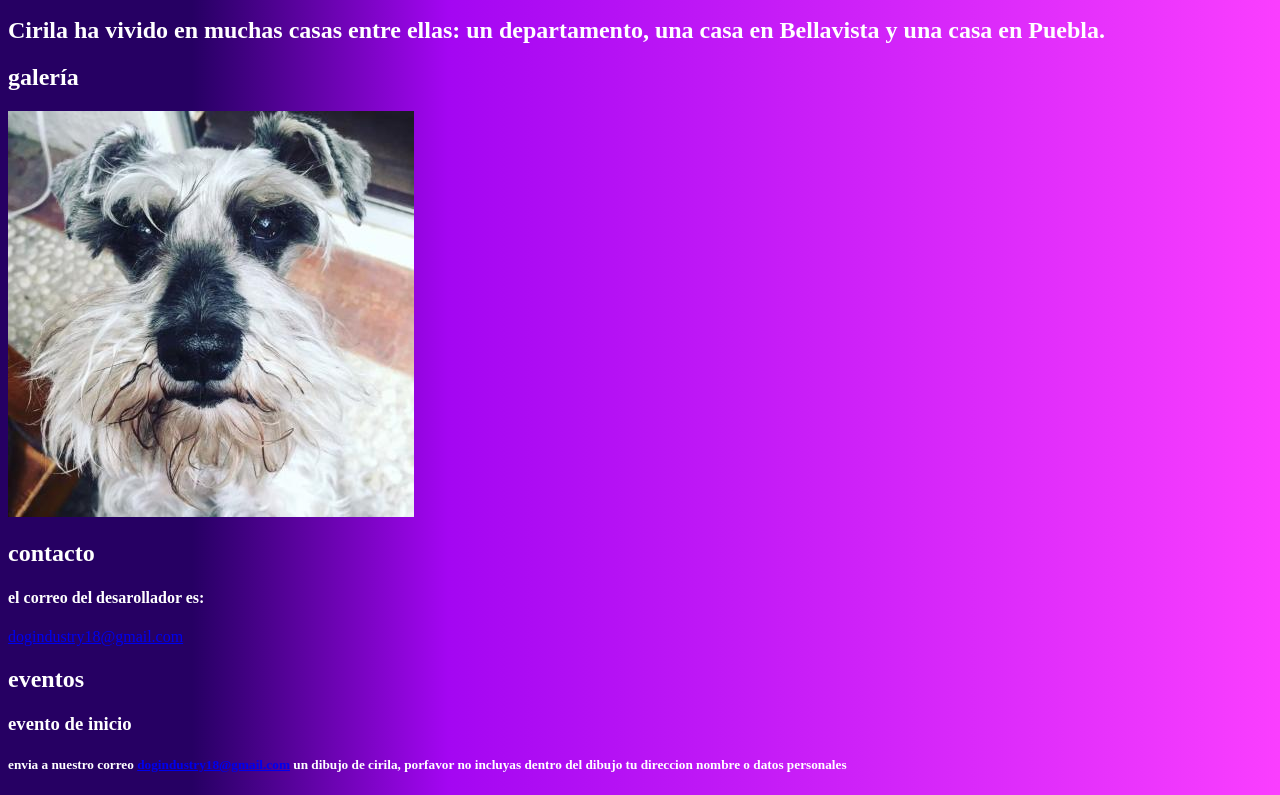
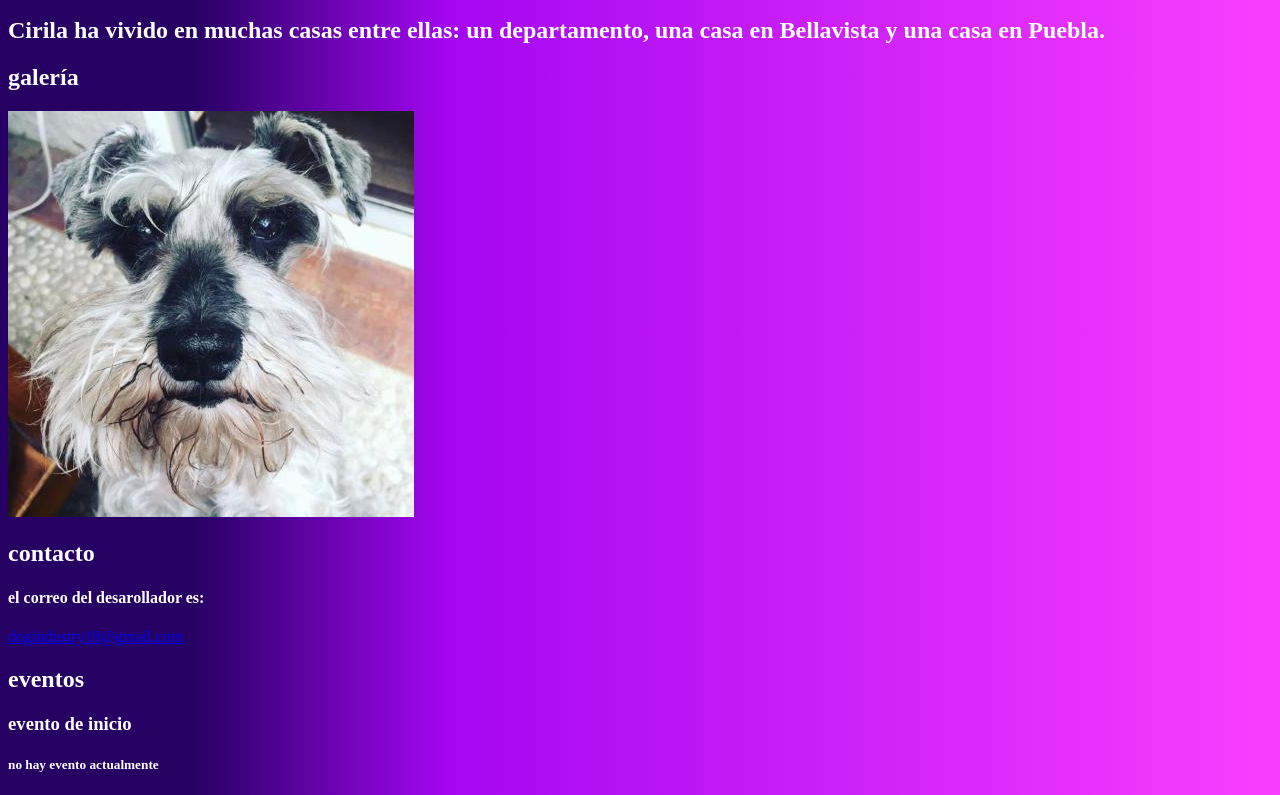
Before and after one commit to dog-industry/cirila, a plain HTML site: page index.html in a window 1280 px wide. Shown: the part 687-1482 px from the top of the page. Drawn offline with Linux system fonts and the light colour scheme.

Commit message:
evento 1 finalizo

```diff
--- a/index.html
+++ b/index.html
@@ -42,7 +42,7 @@
     <section id="eventos">
         <h1>eventos</h1>
         <h3>evento de inicio</h3>
-        <h5>envia a nuestro correo <a href="mailto:dogindustry18@gmail.com">dogindustry18@gmail.com</a> un dibujo de cirila, porfavor no incluyas dentro del dibujo tu direccion nombre o datos personales</h5>
+        <h5>no hay evento actualmente</h5>
     </section>
 </body>
 
```
